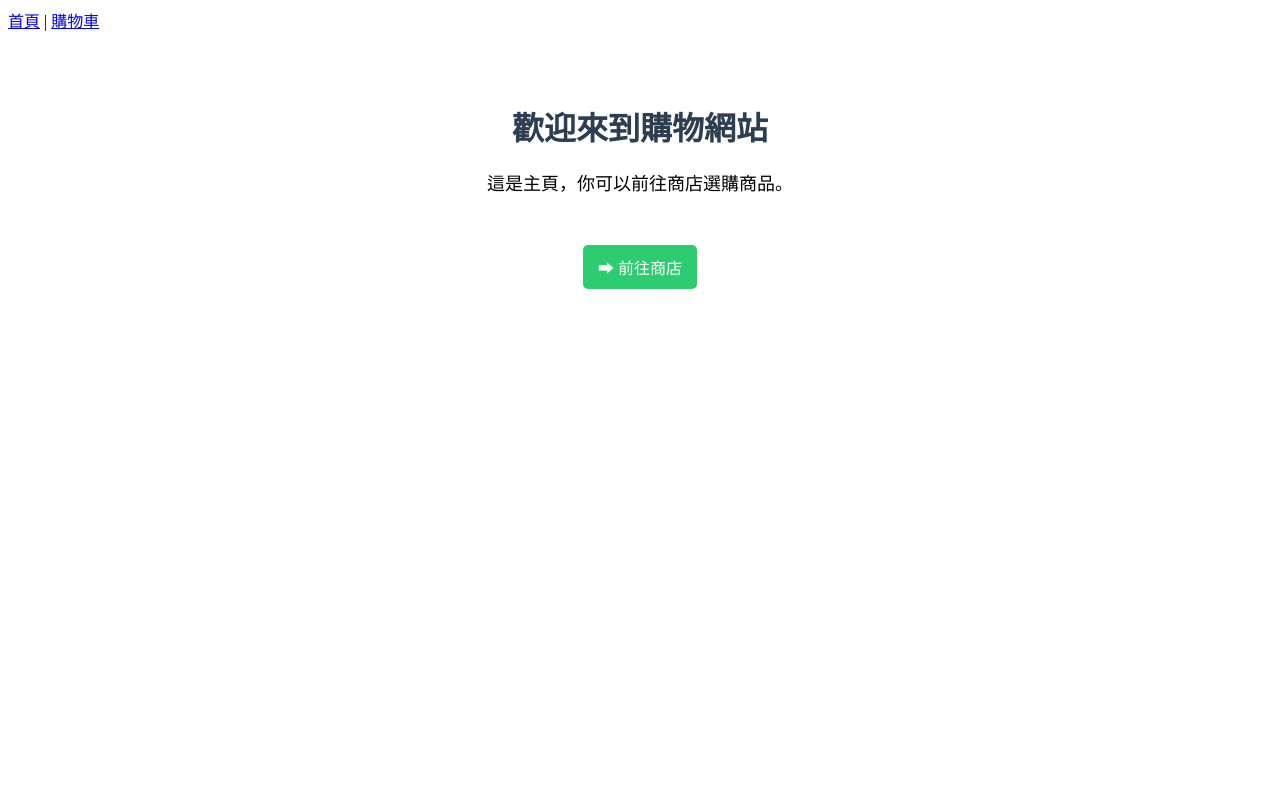
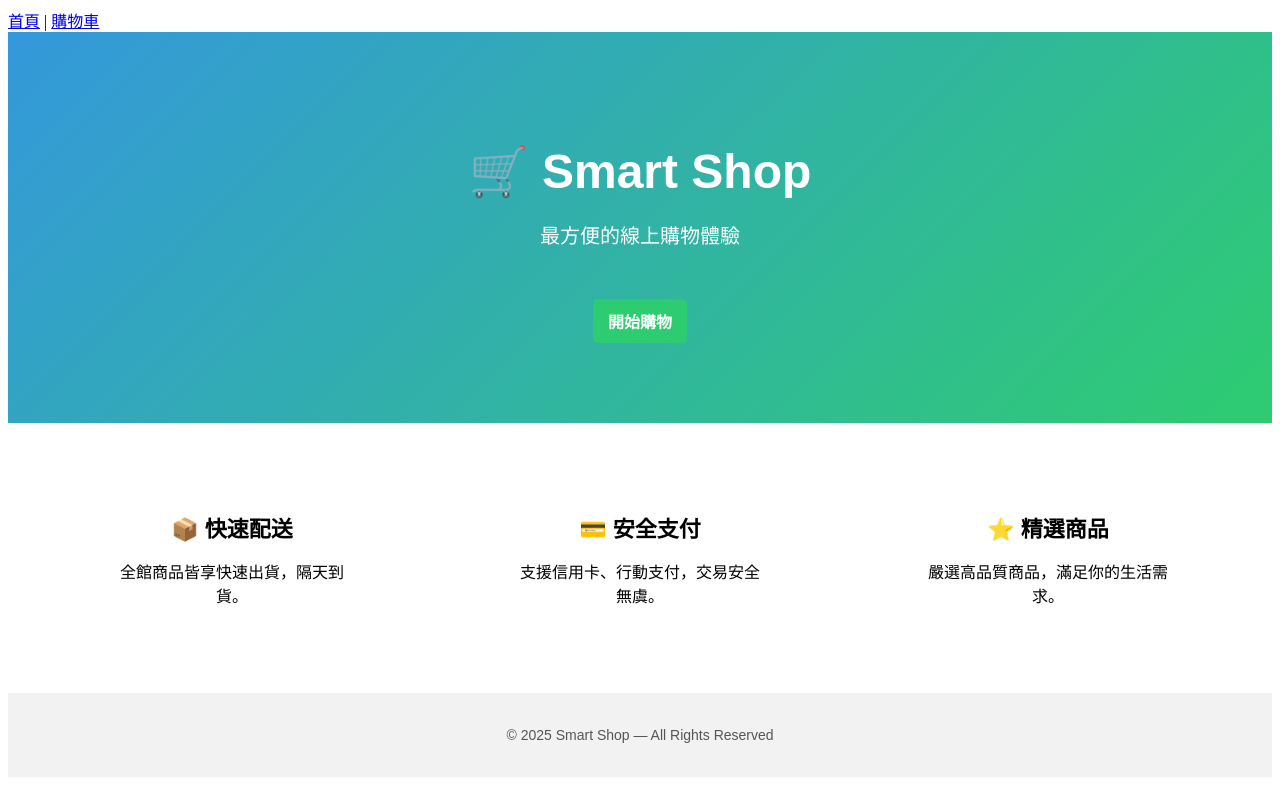
Before and after one commit to s1387tnt/ShopCart, a Vue app: page / in a window 1280 px wide. Built offline with nearby package versions, Linux system fonts and the light colour scheme.

Commit message:
feat Home.vue 設計主頁面

```diff
--- a/src/pages/home/Home.vue
+++ b/src/pages/home/Home.vue
@@ -1,8 +1,29 @@
 <template>
   <div class="home">
-    <h1>歡迎來到購物網站</h1>
-    <p>這是主頁，你可以前往商店選購商品。</p>
-    <router-link to="/shop" class="btn">➡ 前往商店</router-link>
+    <header class="hero">
+      <h1>🛒 Smart Shop</h1>
+      <p>最方便的線上購物體驗</p>
+      <router-link to="/shop" class="btn">開始購物</router-link>
+    </header>
+
+    <section class="features">
+      <div class="feature">
+        <h2>📦 快速配送</h2>
+        <p>全館商品皆享快速出貨，隔天到貨。</p>
+      </div>
+      <div class="feature">
+        <h2>💳 安全支付</h2>
+        <p>支援信用卡、行動支付，交易安全無虞。</p>
+      </div>
+      <div class="feature">
+        <h2>⭐ 精選商品</h2>
+        <p>嚴選高品質商品，滿足你的生活需求。</p>
+      </div>
+    </section>
+
+    <footer class="footer">
+      <p>© 2025 Smart Shop — All Rights Reserved</p>
+    </footer>
   </div>
 </template>
 
--- a/src/pages/home/home.css
+++ b/src/pages/home/home.css
@@ -1,28 +1,58 @@
 .home {
+  font-family: "Microsoft JhengHei", sans-serif;
   text-align: center;
-  padding: 50px;
+  padding: 0;
+  margin: 0;
 }
 
-.home h1 {
-  color: #2c3e50;
-  margin-bottom: 20px;
+/* 頁首區 */
+.hero {
+  background: linear-gradient(135deg, #3498db, #2ecc71);
+  color: white;
+  padding: 80px 20px;
+}
+.hero h1 {
+  font-size: 48px;
+  margin-bottom: 10px;
+}
+.hero p {
+  font-size: 20px;
+  margin-bottom: 30px;
+}
+.btn {
+  display: inline-block;
+  padding: 12px 24px;
+  background: white;
+  color: #3498db;
+  border-radius: 5px;
+  font-weight: bold;
+  text-decoration: none;
+  transition: background 0.3s, color 0.3s;
+}
+.btn:hover {
+  background: #2980b9;
+  color: white;
 }
 
-.home p {
-  font-size: 18px;
-  margin-bottom: 30px;
+/* 功能區 */
+.features {
+  display: flex;
+  justify-content: space-around;
+  padding: 50px 20px;
+}
+.feature {
+  max-width: 250px;
+  padding: 20px;
+}
+.feature h2 {
+  font-size: 22px;
+  margin-bottom: 10px;
 }
 
-.btn {
-  display: inline-block;
-  padding: 10px 20px;
-  background: #3498db;
-  color: #fff;
-  border-radius: 5px;
-  text-decoration: none;
-  transition: background 0.3s;
+/* 頁尾 */
+.footer {
+  background: #f2f2f2;
+  padding: 20px;
+  font-size: 14px;
+  color: #555;
 }
-
-.btn:hover {
-  background: #2980b9;
-}
```
